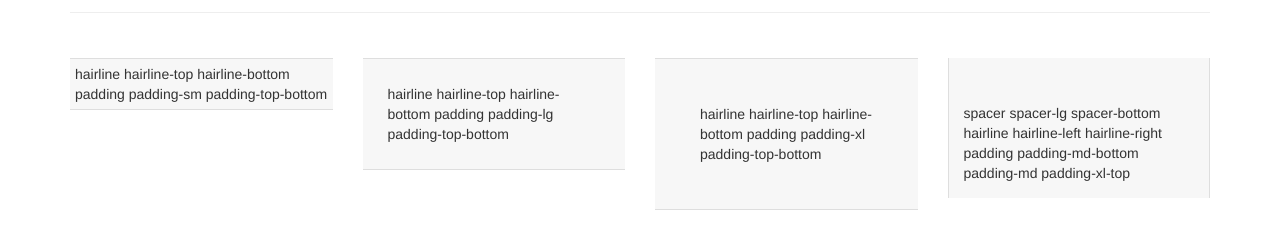
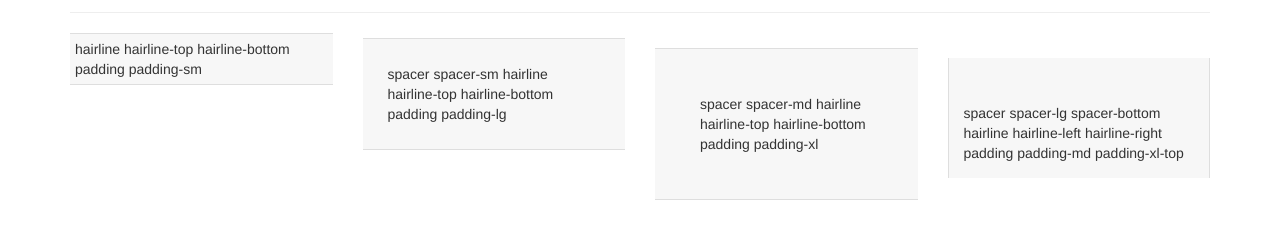
Before and after one commit to brandoncorbin/bootstrap-spacing, a website: page index.html in a window 1280 px wide. Shown: the part 188-424 px from the top of the page. Drawn offline with nearby package versions, Linux system fonts and the light colour scheme.

Commit message:
Fixing padding doc, again

```diff
--- a/index.html
+++ b/index.html
@@ -21,23 +21,27 @@
 		<hr class="spacer spacer-bottom">
 		<div class="row">
 			<div class="col-sm-3 ">
-				<div style="background-color:rgba(0,0,0,.03);" class="spacer spacer-lg spacer-bottom hairline hairline-top hairline-bottom padding padding-sm padding-top-bottom">
-					hairline hairline-top hairline-bottom padding padding-sm padding-top-bottom
+				<div style="background-color:rgba(0,0,0,.03);"
+						class="hairline hairline-top hairline-bottom padding padding-sm">
+					hairline hairline-top hairline-bottom padding padding-sm
 				</div>
 			</div>
 			<div class="col-sm-3 ">
-				<div style="background-color:rgba(0,0,0,.03);" class="spacer spacer-lg spacer-bottom hairline hairline-top hairline-bottom padding padding-lg padding-top-bottom">
-					hairline hairline-top hairline-bottom padding padding-lg padding-top-bottom
+				<div style="background-color:rgba(0,0,0,.03);"
+						class="spacer spacer-sm hairline hairline-top hairline-bottom padding padding-lg">
+					spacer spacer-sm hairline hairline-top hairline-bottom padding padding-lg
 				</div>
 			</div>
 			<div class="col-sm-3 ">
-				<div style="background-color:rgba(0,0,0,.03);" class="spacer spacer-lg spacer-bottom hairline hairline-top hairline-bottom padding padding-xl padding-top-bottom">
-					hairline hairline-top hairline-bottom padding padding-xl padding-top-bottom
+				<div style="background-color:rgba(0,0,0,.03);"
+						class="spacer spacer-md hairline hairline-top hairline-bottom padding padding-xl">
+				spacer spacer-md hairline hairline-top hairline-bottom padding padding-xl
 				</div>
 			</div>
 			<div class="col-sm-3 ">
-				<div style="background-color:rgba(0,0,0,.03);" class="spacer spacer-lg spacer-bottom hairline hairline-left hairline-right padding padding-md-bottom padding-md padding-xl-top">
-					spacer spacer-lg spacer-bottom hairline hairline-left hairline-right padding padding-md-bottom padding-md padding-xl-top
+				<div style="background-color:rgba(0,0,0,.03);"
+						class="spacer spacer-lg spacer-bottom hairline hairline-left hairline-right padding padding-md padding-xl-top">
+					spacer spacer-lg spacer-bottom hairline hairline-left hairline-right padding padding-md padding-xl-top
 				</div>
 			</div>
 		</div>
```
Also changed, not shown: README.md.
